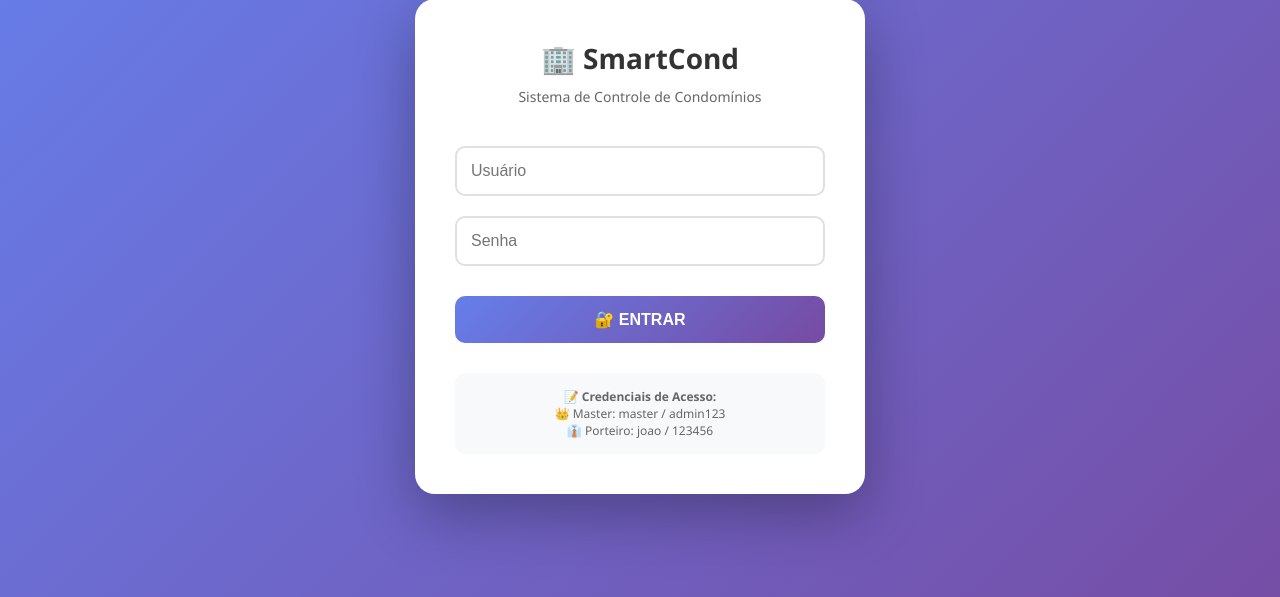
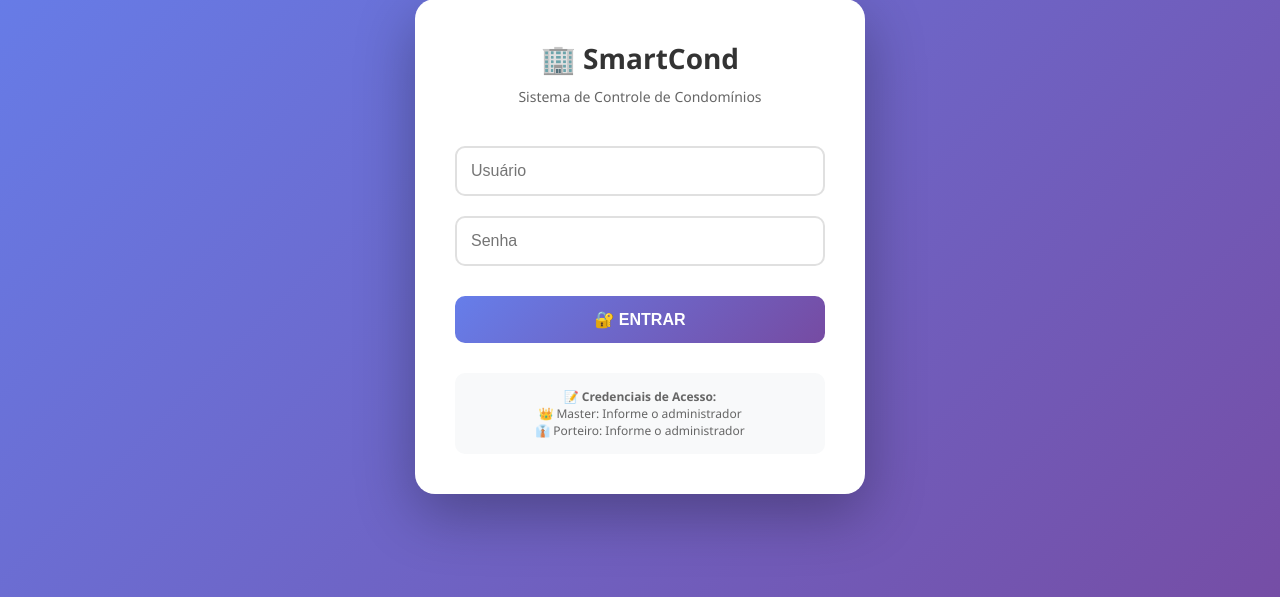
Before and after one commit to EXXXPERIENTE/sistema-condominio, a Flask app: page / in a window 1280 px wide. Shown: the part 101-698 px from the top of the page. Run offline with Flask 3, Linux system fonts and the light colour scheme.

Commit message:
security: removendo senhas expostas do código

```diff
--- a/web_app/api.py
+++ b/web_app/api.py
@@ -787,8 +787,7 @@ if __name__ == '__main__':
     print("=" * 60)
     print("🚀 SERVIDOR INICIADO")
     print("📱 Acesse: http://localhost:5000")
-    print("🔑 Master: master / admin123")
-    print("👔 Porteiro: joao / 123456 (Condomínio 1)")
-    print("👔 Porteiro: maria / 123456 (Condomínio 2)")
+    print("👔 Porteiro: joao (credenciais fornecidas pelo administrador)")
+    print("👔 Porteiro: maria (credenciais fornecidas pelo administrador)")
     print("=" * 60)
     app.run(debug=True, host='0.0.0.0', port=5000)
--- a/web_app/static/script.js
+++ b/web_app/static/script.js
@@ -658,8 +658,7 @@ function abrirAjuda() {
                 </div>
                 <div style="margin-bottom:15px;border-left:4px solid #FF9800;padding-left:15px;">
                     <h3 style="color:#F57C00;margin-bottom:5px;">🔑 Credenciais</h3>
-                    <p><strong>Master:</strong> master / admin123</p>
-                    <p><strong>Porteiro:</strong> joao / 123456</p>
+                <p><strong>Porteiro:</strong> Credenciais fornecidas pelo administrador</p>
                 </div>
                 <div style="background:#FFF3E0;padding:10px;border-radius:10px;border-left:4px solid #FF9800;">
                     <strong>💡 Dica:</strong> Use a busca 🔍 para encontrar pessoas rapidamente!
--- a/web_app/templates/index.html
+++ b/web_app/templates/index.html
@@ -506,9 +506,10 @@
                 <input type="password" id="senha" placeholder="Senha">
                 <button onclick="fazerLogin()">🔐 ENTRAR</button>
                 <div class="credentials">
-                    <strong>📝 Credenciais de Acesso:</strong><br>
-                    👑 Master: master / admin123<br>
-                    👔 Porteiro: joao / 123456
+                <strong>📝 Credenciais de Acesso:</strong><br>
+                👑 Master: Informe o administrador<br>
+                👔 Porteiro: Informe o administrador
+                </div>
                 </div>
             </div>
         </div>
--- a/web_main.py
+++ b/web_main.py
@@ -19,7 +19,7 @@ if __name__ == '__main__':
     print()
     print("🔑 Credenciais:")
     print("   Master: master / admin123")
-    print("   Porteiro: joao / 123456")
+    print("   Porteiro: credenciais fornecidas pelo administrador")
     print()
     print("=" * 60)
 
```
